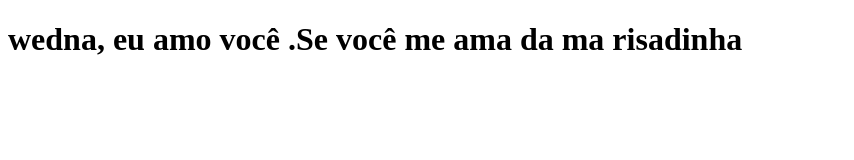
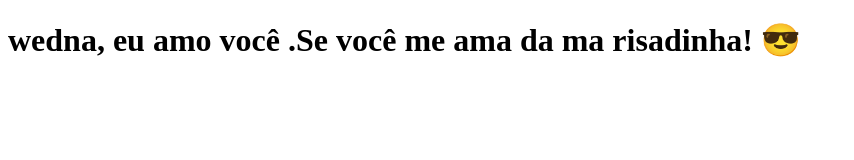
Before and after one commit to RobertSouDev/clone-tabnews, a Next.js app: page / in a window 1280 px wide. Shown: the top 160 px of the page, without its empty margins (0-854 px from the left). Built offline with nearby package versions, Linux system fonts and the light colour scheme.

Commit message:
modified pages

```diff
--- a/pages/index.js
+++ b/pages/index.js
@@ -1,5 +1,5 @@
 function Home(){
-    return <h1>wedna, eu amo você .Se você me ama da ma risadinha </h1>
+    return <h1>wedna, eu amo você .Se você me ama da ma risadinha! 😎</h1>
 }
 
 export default Home;
```
